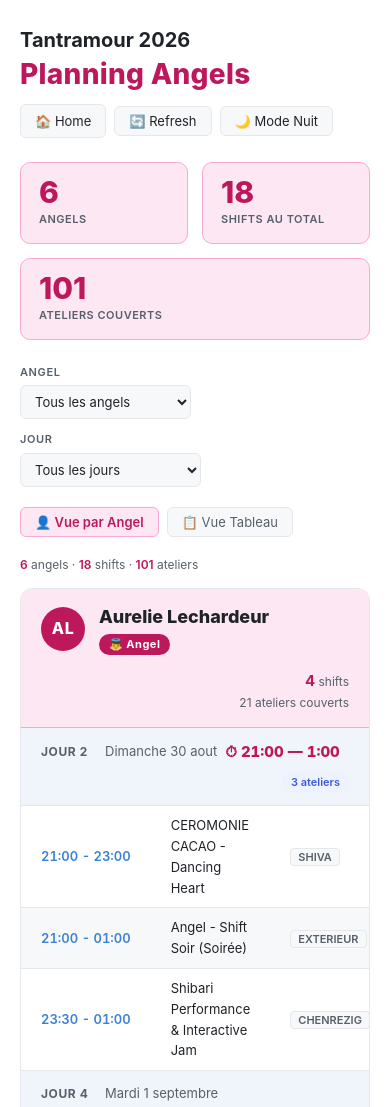
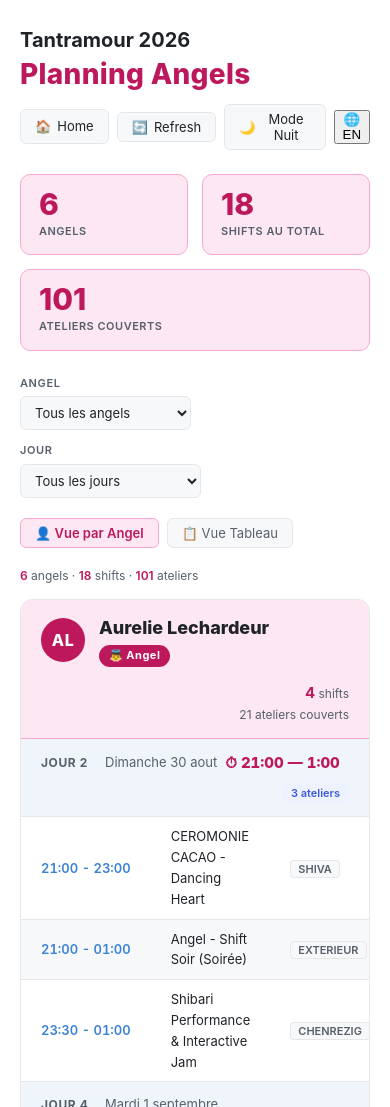
Before and after one commit to matchape01/test, a website: page Rapport_Angels.html in a window 390 px wide. Shown: the top 1107 px of the page. Drawn offline with Linux system fonts and the light colour scheme.

Commit message:
[TAF2026] Sync Rapport_Angels.html

```diff
--- a/Rapport_Angels.html
+++ b/Rapport_Angels.html
@@ -115,7 +115,10 @@
     select { min-width: 100%; }
   }
 </style>
+<script src="ref_translations.js"></script>
+<script src="i18n.js"></script>
 </head>
+<!-- i18n -->
 <body>
 <div class="wrap">
 
@@ -125,9 +128,10 @@
       <p>Planning Angels</p>
     </div>
     <div class="header-actions">
-      <a class="btn-ghost" href="index.html">🏠 Home</a>
-      <button class="btn-ghost" onclick="hardReload()">🔄 Refresh</button>
-      <button class="btn-ghost" id="modeBtn" onclick="toggleMode()">🌙 Mode Nuit</button>
+      <a class="btn-ghost" href="index_bis.html">🏠 <span data-i18n="nav_home">Home</span></a>
+      <button class="btn-ghost" onclick="hardReload()">🔄 <span data-i18n="nav_refresh">Refresh</span></button>
+      <button class="btn-ghost" id="modeBtn" onclick="toggleMode()">🌙 <span data-i18n="nav_mode_nuit">Mode Nuit</span></button>
+      <button class="mode-btn tm-lang-btn" onclick="I18n.setLang(I18n.getLang()==='fr'?'en':'fr')">🌐 EN</button>
     </div>
   </header>
 
@@ -141,22 +145,22 @@
   <!-- ── FILTRES ── -->
   <div class="filters">
     <div class="filter-group">
-      <label>Angel</label>
+      <label data-i18n="col_angel">Angel</label>
       <select id="filterAngel" onchange="render()">
-        <option value="">Tous les angels</option>
+        <option value="" data-i18n="filter_tous_angels">Tous les angels</option>
       </select>
     </div>
     <div class="filter-group">
-      <label>Jour</label>
+      <label data-i18n="col_jour">Jour</label>
       <select id="filterJour" onchange="render()">
-        <option value="">Tous les jours</option>
-        <option value="Jour 1">Jour 1 — Sam. 29 août</option>
-        <option value="Jour 2">Jour 2 — Dim. 30 août</option>
-        <option value="Jour 3">Jour 3 — Lun. 31 août</option>
-        <option value="Jour 4">Jour 4 — Mar. 1 sept.</option>
-        <option value="Jour 5">Jour 5 — Mer. 2 sept.</option>
-        <option value="Jour 6">Jour 6 — Jeu. 3 sept.</option>
-        <option value="Jour 7">Jour 7 — Ven. 4 sept.</option>
+        <option value="" data-i18n="filter_tous_jours">Tous les jours</option>
+        <option value="Jour 1" data-i18n="jour1_label">Jour 1 — Sam. 29 août</option>
+        <option value="Jour 2" data-i18n="jour2_label">Jour 2 — Dim. 30 août</option>
+        <option value="Jour 3" data-i18n="jour3_label">Jour 3 — Lun. 31 août</option>
+        <option value="Jour 4" data-i18n="jour4_label">Jour 4 — Mar. 1 sept.</option>
+        <option value="Jour 5" data-i18n="jour5_label">Jour 5 — Mer. 2 sept.</option>
+        <option value="Jour 6" data-i18n="jour6_label">Jour 6 — Jeu. 3 sept.</option>
+        <option value="Jour 7" data-i18n="jour7_label">Jour 7 — Ven. 4 sept.</option>
       </select>
     </div>
   </div>
@@ -171,7 +175,6 @@
   <div id="results"></div>
 
 </div>
-<footer><p>Made with IBM Bob</p></footer>
 
 <script src="loader.js"></script>
 <script>
```
